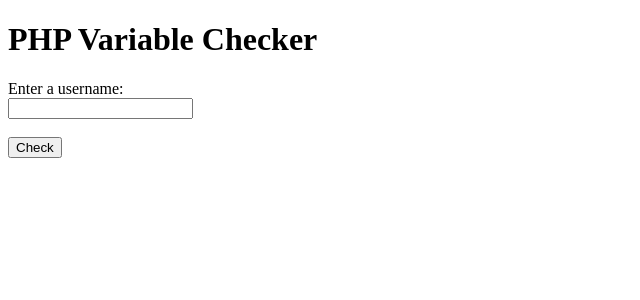
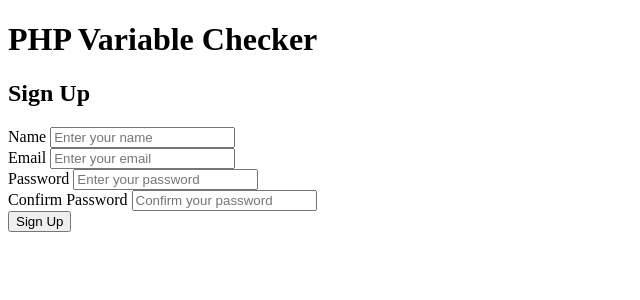
Before and after one commit to rupeshbug/php_tutorial, a PHP site: page /practise.php in a window 1280 px wide. Shown: the top 300 px of the page, without its empty margins (0-640 px from the left). Run offline with PHP 8.4, Linux system fonts and the light colour scheme.

Commit message:
minor changes

```diff
--- a/practise.php
+++ b/practise.php
@@ -9,10 +9,25 @@
 
 <body>
     <h1>PHP Variable Checker</h1>
-    <form action="" method="post">
-        <label for="username">Enter a username:</label><br>
-        <input type="text" id="username" name="username"><br><br>
-        <input type="submit" value="Check">
+    <form action="signup.php" method="POST" class="signup-form">
+        <h2>Sign Up</h2>
+        <div class="form-group">
+            <label for="name">Name</label>
+            <input type="text" id="name" name="name" placeholder="Enter your name" required>
+        </div>
+        <div class="form-group">
+            <label for="email">Email</label>
+            <input type="email" id="email" name="email" placeholder="Enter your email" required>
+        </div>
+        <div class="form-group">
+            <label for="password">Password</label>
+            <input type="password" id="password" name="password" placeholder="Enter your password" required>
+        </div>
+        <div class="form-group">
+            <label for="confirm-password">Confirm Password</label>
+            <input type="password" id="confirm-password" name="confirm_password" placeholder="Confirm your password" required>
+        </div>
+        <button type="submit" class="submit-btn">Sign Up</button>
     </form>
 
     <?php
```
